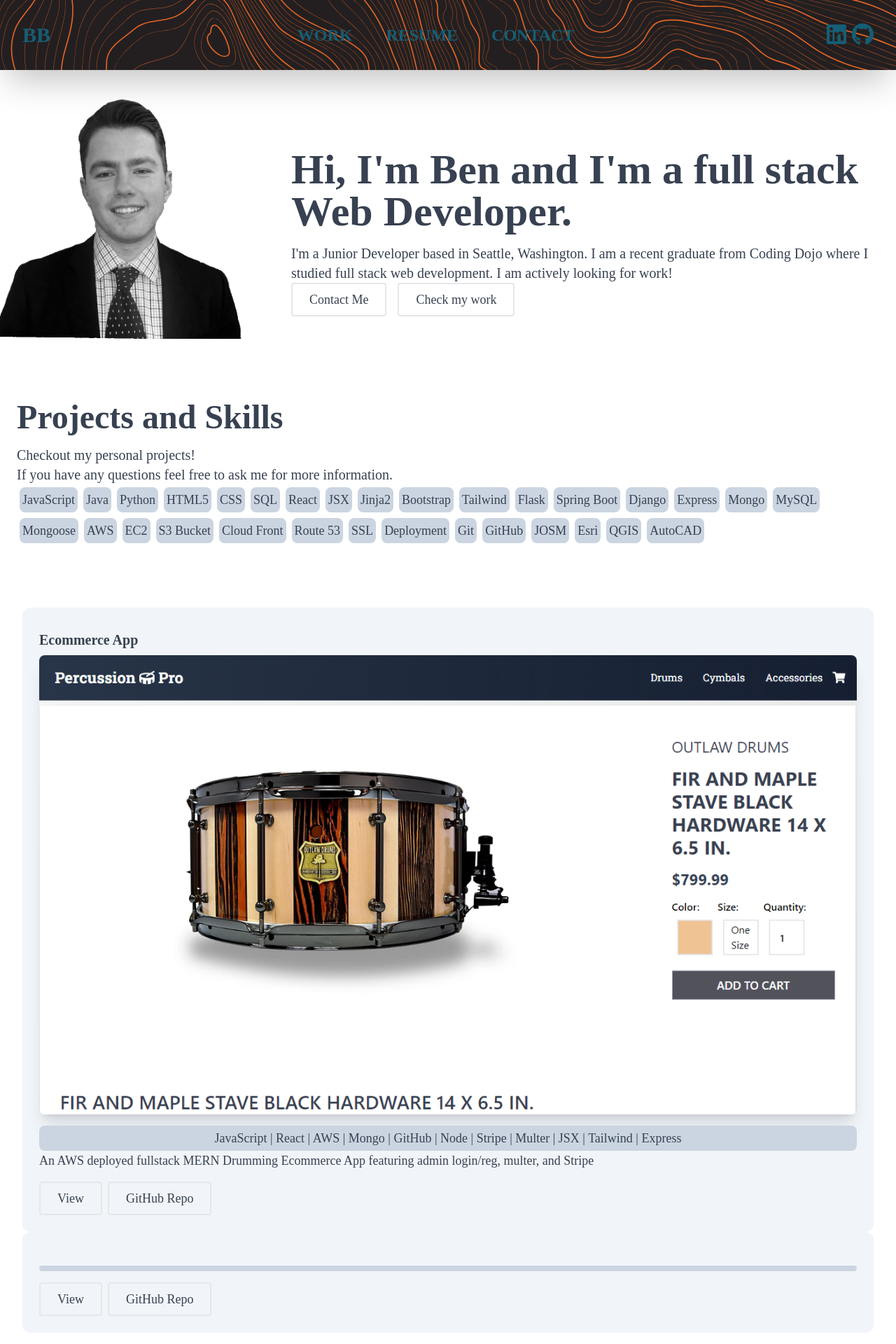
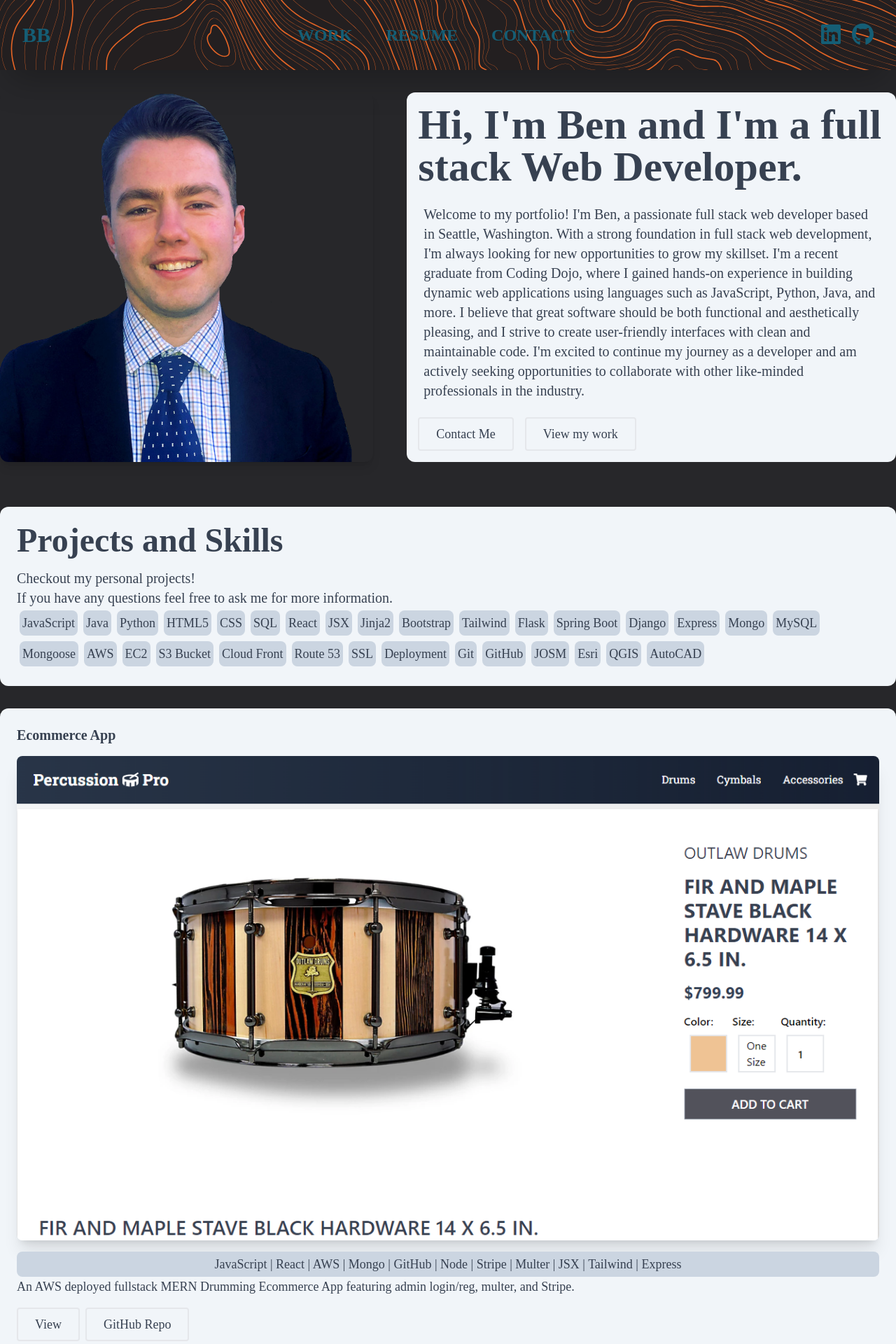
Before and after one commit to ben-baldwin/portfolio, a React (Create React App) app in the folder client/: page / in a window 1280 px wide. Shown: the top 1920 px of the page at 70% size. Built offline with nearby package versions, Linux system fonts and the light colour scheme.

Commit message:
adding more project fragments, uploaded new image

```diff
--- a/client/src/App.js
+++ b/client/src/App.js
@@ -4,7 +4,7 @@ import Homepage from "./views/Homepage";
 
 function App() {
   return (
-    <div className="text-gray-700">
+    <div className="text-gray-700 bg-zinc-800">
       <Homepage />
     </div>
   );
--- a/client/src/components/NavBar.jsx
+++ b/client/src/components/NavBar.jsx
@@ -11,11 +11,11 @@ const NavBar = () => {
         <a href="#">Resume</a>
         <a href="#">contact</a>
       </div>
-      <div className='text-cyan-800'>
-        <a className='px-2' href="https://www.linkedin.com/in/ben-baldwin55/">
+      <div className='space-x-4 text-cyan-800'>
+        <a className='' target='_blank' href="https://www.linkedin.com/in/ben-baldwin55/">
           <FontAwesomeIcon size='2x' icon={faLinkedin} />
         </a>
-        <a href="https://github.com/ben-baldwin">
+        <a target='_blank' href="https://github.com/ben-baldwin">
           <FontAwesomeIcon size='2x' icon={faGithub} />
         </a>
       </div>
--- a/client/src/components/Project.jsx
+++ b/client/src/components/Project.jsx
@@ -3,7 +3,7 @@ import React from 'react'
 const Project = ({ name, projectDescription, appLink, appImage, appRepo, skills }) => {
   return (
     <div className='bg-slate-100 p-6 rounded-xl'>
-      <p className='text-xl font-bold my-2'>{name}</p>
+      <p className='text-xl font-bold mb-4'>{name}</p>
         <img className='shadow-xl rounded-lg' src={appImage} alt={name} />
       <p className='bg-slate-300 text-lg rounded-lg text-center mt-4 p-1'>{skills}</p>
       <p className='text-lg'>{projectDescription}</p>
--- a/client/src/views/Homepage.jsx
+++ b/client/src/views/Homepage.jsx
@@ -18,21 +18,21 @@ const Homepage = () => {
     <main className='bg-cover bg-center min-h-screen'>
       <NavBar />
       <body>
-        <section className='max-w-screen-xl mx-auto'>
+        <section className='max-w-screen-xl mx-auto mt-8'>
           {/* Hero */}
-          <div className='flex justify-between'>
-            <img className=' h-96 w-96 object-cover object-center' src="/meCutout.png" alt="Head shot" />
-            <div className='flex flex-col justify-end p-8 bg-white rounded-lg self-end'>
+          <div className='flex justify-between gap-12'>
+            <img className=' h-5/12 w-5/12 object-cover shadow-lg rounded-xl' src="/coloredSquare.png" alt="Head shot" />
+            <div className='flex flex-col justify-end bg-slate-100 rounded-xl self-end p-4'>
               <h1 className='text-6xl font-bold mb-4'>Hi, I'm Ben and I'm a full stack Web Developer.</h1>
-              <p className='text-xl'>I'm a Junior Developer based in Seattle, Washington. I am a recent graduate from Coding Dojo where I studied full stack web development. I am actively looking for work!</p>
-              <div className='space-x-4'>
+              <p className='text-xl p-2'>Welcome to my portfolio! I'm Ben, a passionate full stack web developer based in Seattle, Washington. With a strong foundation in full stack web development, I'm always looking for new opportunities to grow my skillset. I'm a recent graduate from Coding Dojo, where I gained hands-on experience in building dynamic web applications using languages such as JavaScript, Python, Java, and more. I believe that great software should be both functional and aesthetically pleasing, and I strive to create user-friendly interfaces with clean and maintainable code. I'm excited to continue my journey as a developer and am actively seeking opportunities to collaborate with other like-minded professionals in the industry.</p>
+              <div className='space-x-4 mt-4'>
                 <button className='rounded text-lg border-2 px-6 py-2 font-medium hover:bg-gray-100 active:bg-gray-200 focus:outline-none focus:ring focus:ring-gray-300'>Contact Me</button>
-                <button className='rounded text-lg border-2 px-6 py-2 font-medium hover:bg-gray-100 active:bg-gray-200 focus:outline-none focus:ring focus:ring-gray-300'>Check my work</button>
+                <button className='rounded text-lg border-2 px-6 py-2 font-medium hover:bg-gray-100 active:bg-gray-200 focus:outline-none focus:ring focus:ring-gray-300'>View my work</button>
               </div>
             </div>
           </div>
           {/* Work */}
-          <div className='mt-16 bg-white p-6 rounded-lg'>
+          <div className='mt-16 bg-slate-100 p-6 rounded-xl'>
             <p className='text-5xl font-bold mb-4'>Projects and Skills</p>
             <p className='text-xl'>Checkout my personal projects!</p>
             <p className='text-xl'>If you have any questions feel free to ask me for more information.</p>
@@ -47,16 +47,24 @@ const Homepage = () => {
           </div>
         </section>
         {/* Projects */}
-        <section className='mt-8 max-w-screen-xl mx-auto p-8'>
+        <section className='mt-8 max-w-screen-xl mx-auto'>
           <Project
             name={'Ecommerce App'}
-            projectDescription={'An AWS deployed fullstack MERN Drumming Ecommerce App featuring admin login/reg, multer, and Stripe'}
+            projectDescription={'An AWS deployed fullstack MERN Drumming Ecommerce App featuring admin login/reg, multer, and Stripe.'}
             appLink={'https://www.percussionpro.store'}
             appImage={viewOne16x9}
             appRepo={'https://github.com/ben-baldwin/DrumEcommerce'}
             skills={'JavaScript | React | AWS | Mongo | GitHub | Node | Stripe | Multer | JSX | Tailwind | Express'}
           />
-          <Project />
+          <Project
+          name={'Airline Reservation App'}
+          projectDescription={'An AWS deployed fullstack Java Airline Reservation System App featuring admin and user login/reg and Stripe.'}
+          appLink={'#'}
+          appImage={viewOne16x9}
+          appRepo={'https://github.com/jordanruhle/Airline-Reservation-System'}
+          skills={'Java | Bootstrap | Spring Boot | Java | AWS | GitHub | Stripe'}
+          />
+
         </section>
       </body>
     </main>
```
Also changed, not shown: client/public/coloredSquare.png (added).
